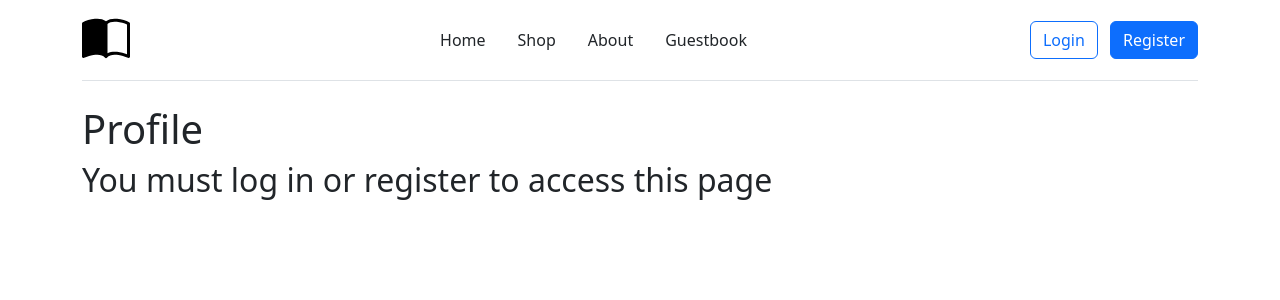
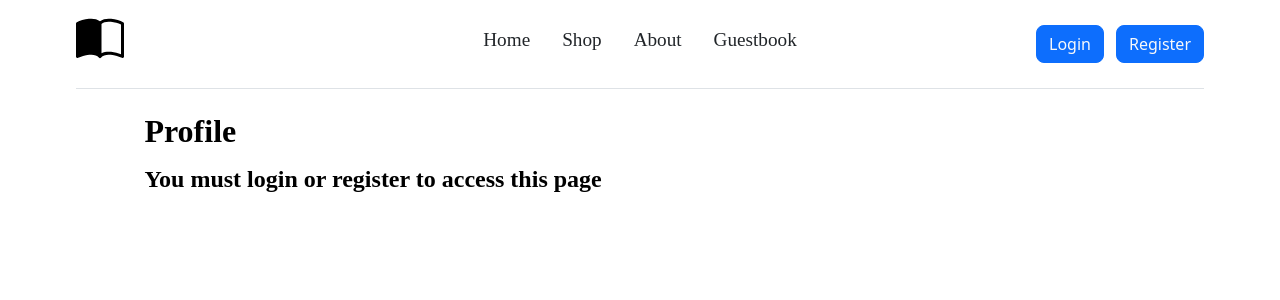
Before and after one commit to aetrnm/phpprojectKSSB, a PHP site: page /profile.php in a window 1280 px wide. Shown: the top 300 px of the page. Run offline with PHP 8.4, Linux system fonts and the light colour scheme.

Commit message:
refactor: change css to the own version

```diff
--- a/profile.php
+++ b/profile.php
@@ -3,58 +3,58 @@
 <head>
     <meta charset="UTF-8">
     <title>Book Store Profile</title>
-  <link rel="stylesheet" href="./index.css" />
-  <link rel="shortcut icon" href="icon.svg" type="image/x-icon" />
+    <link rel="stylesheet" href="css/styles.css"/>
+    <link rel="shortcut icon" href="icon.svg" type="image/x-icon"/>
 
 </head>
 <body>
 <div class="container">
     <header
-        class="d-flex flex-wrap align-items-center justify-content-center justify-content-md-between py-3 mb-4 border-bottom"
+            class="header"
     >
         <a
                 href="/"
-          class="d-flex align-items-center col-md-3 mb-2 mb-md-0 text-dark text-decoration-none"
+                class="header-icon"
         >
-          <img src="icon.svg" width="48"  alt="Website icon"/>
+            <img src="icon.svg" width="48" alt="Website icon"/>
         </a>
 
-        <ul class="nav col-12 col-md-auto mb-2 justify-content-center mb-md-0">
-          <li><a href="/" class="nav-link px-3 link-dark">Home</a></li>
-          <li><a href="/shop" class="nav-link px-3 link-dark">Shop</a></li>
-          <li><a href="/about" class="nav-link px-3 link-dark">About</a></li>
+        <ul class="navbar">
+            <li><a href="/" class="navbar-link">Home</a></li>
+            <li><a href="/shop" class="navbar-link">Shop</a></li>
+            <li><a href="/about" class="navbar-link">About</a></li>
             <li>
-            <a href="/guestbook" class="nav-link px-3 link-dark">Guestbook</a>
+                <a href="/guestbook" class="navbar-link">Guestbook</a>
             </li>
         </ul>
 
         <?php
-        if (!isset($_COOKIE['logged_in']) or !$_COOKIE['logged_in']){
+        if (!isset($_COOKIE['logged_in']) or !$_COOKIE['logged_in']) {
             echo /** @lang text */
             '
-          <div class="col-lg-4 text-end">
-            <a href="/login" class="btn btn-outline-primary me-2">Login</a>
-            <a href="/register" class="btn btn-primary">Register</a>
+          <div class="navbar-buttons">
+            <a href="/login" class="button button-bluish mr-05">Login</a>
+            <a href="/register" class="button button-bluish">Register</a>
+          </div>';
+        } else {
+            echo /** @lang text */
+            '<div class="navbar-buttons">
+            <a href="/cart" class="button button-dark mr-05">My cart</a>
+            <a href="/add-book" class="button button-dark mr-05">Add book</a>
+            <a href="/profile" class="button button-dark">Profile</a>
           </div>';
         }
-        else{
-          echo /** @lang text */
-          '<div class="col-lg-4 text-end">
-            <a href="/add-book" class="btn btn-outline-info me-2">Add book</a>
-            <a href="/profile" class="btn btn-dark me-2">Profile</a>
-          </div>';
-        }
-
         ?>
     </header>
 
-    <h1>Profile</h1>
+    <div class="container">
+        <h1 class="mb-1">Profile</h1>
 
 
         <?php
-      if (!isset($_COOKIE['logged_in']) or !$_COOKIE['logged_in']){
+        if (!isset($_COOKIE['logged_in']) or !$_COOKIE['logged_in']) {
             echo /** @lang text */
-        '<h2>You must log in or register to access this page </h2>';
+            '<h2>You must login or register to access this page </h2>';
             die();
         }
 
@@ -70,8 +70,8 @@
         "<h2>Welcome $name</h2>";
         ?>
 
-    <form action="./logout-script.php" method="POST">
-      <input type="submit" class="btn btn-danger" value="Log out">
+        <form action="./scripts/logout-script.php" method="POST">
+            <input type="submit" class="button button-reddish" value="Log out">
         </form>
     </div>
 </body>
```
Also changed, not shown: shop.php (+44 -32 lines). Lines whose indentation alone changed are shown as unchanged.
